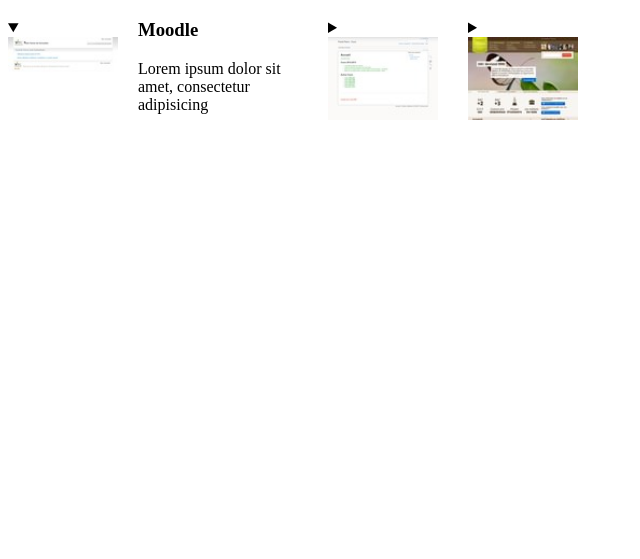
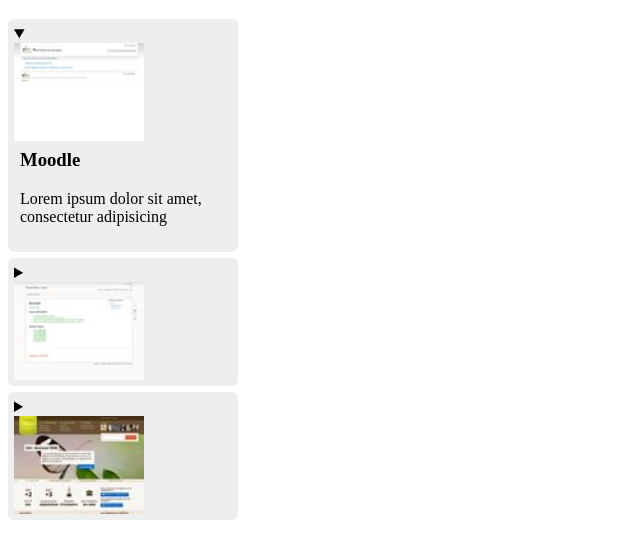
Before and after one commit to MMI-NFC-2026/sae105-r112-tp4-saraa224, a plain HTML site: page index.html in a window 1280 px wide. Shown: the part 61-620 px from the top of the page, without its empty margins (0-640 px from the left). Drawn offline with Linux system fonts and the light colour scheme.

Commit message:
fin version horizontale & début version vertical + CSS accordéon : version verticale

```diff
--- a/src/css/components/accordeon.css
+++ b/src/css/components/accordeon.css
@@ -3,26 +3,25 @@
 */
 .accordeon {
   display: flex;
-  gap: 30px;
-  align-items: flex-start;
+  flex-direction: column;
+  gap: 6px;
+  width: 230px;
 }
+
 .accordeon summary img {
   display: block;
-  width: 110px;
+  width: 130px;
   height: auto;
 }
+
 details {
-  /* fermé et ouvert */
-}
-
-details[open] {
-  /* ouvert : le texte passe à droite de l'image */
-  display: flex;
-  gap: 20px;
+  background: #eee;
+  border-radius: 6px;
+  padding: 6px;
 }
 
 details[open] > div {
-  width: 160px;
+  padding: 8px 6px 4px;
 }
 
 details > div h3 {
```
